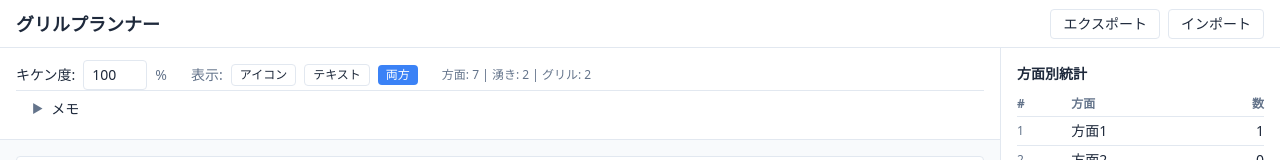
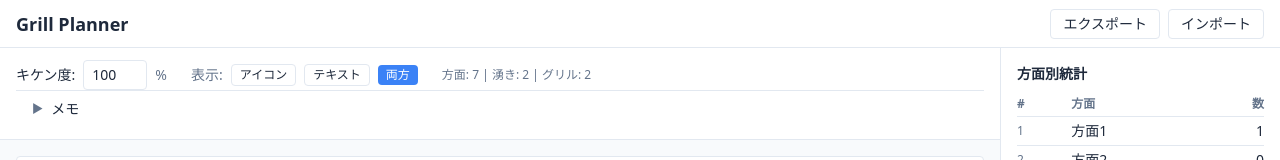
Before and after one commit to eoforgu0/grill-planner, a React (Vite) app: page / in a window 1280 px wide. Shown: the top 160 px of the page. Built offline with nearby package versions, Linux system fonts and the light colour scheme.

Commit message:
023: タイトルを「グリルプランナー」から「Grill Planner」に変更
Co-Authored-By: Claude Opus 4.6 <noreply@anthropic.com>

```diff
--- a/index.html
+++ b/index.html
@@ -4,7 +4,7 @@
     <meta charset="UTF-8" />
     <link rel="icon" type="image/png" href="/favicon.png" />
     <meta name="viewport" content="width=device-width, initial-scale=1.0" />
-    <title>グリルプランナー</title>
+    <title>Grill Planner</title>
   </head>
   <body>
     <div id="root"></div>
--- a/src/components/Header.tsx
+++ b/src/components/Header.tsx
@@ -7,7 +7,7 @@ export function Header({ onExport, onImport }: HeaderProps) {
   return (
     <header className="flex h-12 items-center justify-between border-b border-border bg-surface px-4">
       <h1 className="text-lg font-bold text-text">
-        グリルプランナー
+        Grill Planner
       </h1>
       <div className="flex gap-2">
         <button
```
